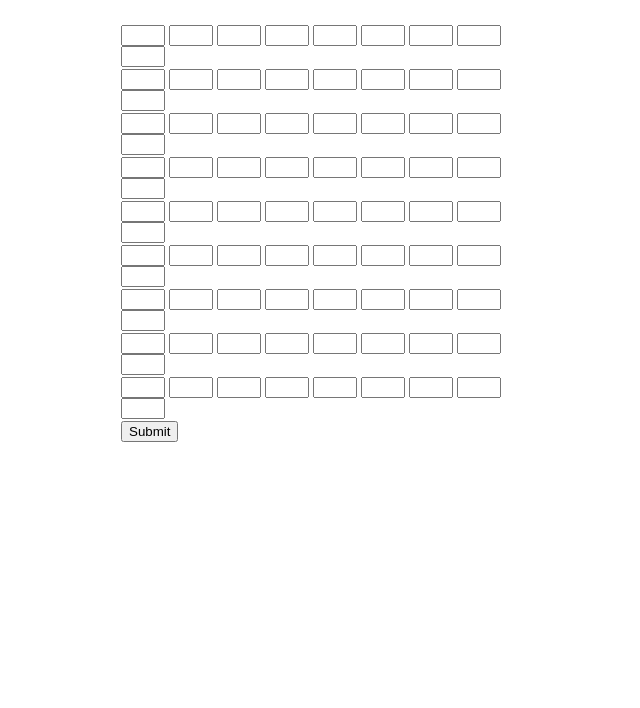
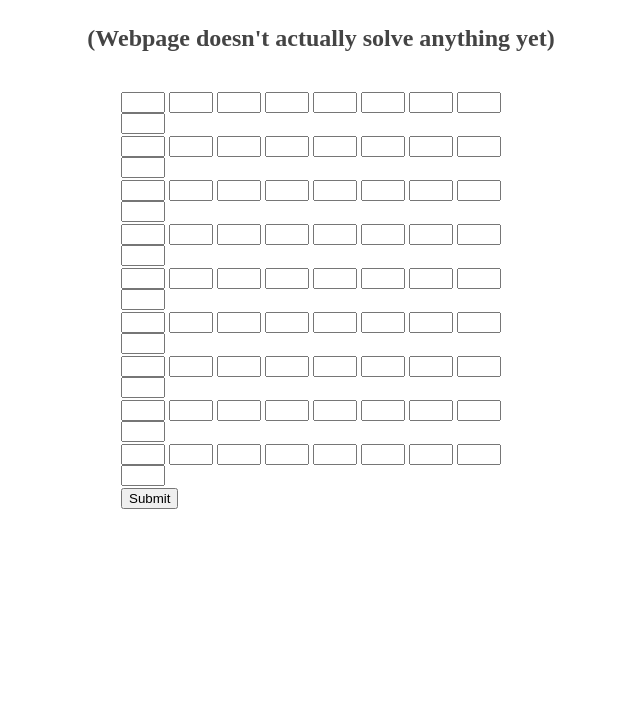
Before and after one commit to sullyj3/Sudoku, a plain HTML site: page static/index.html in a window 1280 px wide. Shown: the part 92-800 px from the top of the page, without its empty margins (319-959 px from the left). Drawn offline with Linux system fonts and the light colour scheme; files that its build step writes are made by us from their sources; files whose address does not match are found by name.

Commit message:
subheading

```diff
--- a/static/index.html
+++ b/static/index.html
@@ -8,6 +8,7 @@
 </head>
 <body>
 	<h1 class="title">Sudoku Solver</h1>
+	<h2 class="subtitle">(Webpage doesn't actually solve anything yet)</h2>
 	<form>
 		<div class="grid">
 			<div class="row" id="r1">
--- a/static/style.css
+++ b/static/style.css
@@ -5,7 +5,7 @@
 }
 */
 
-h1 {
+h1, h2 {
 	margin:40px auto;
 	text-align: center;
 	color:#444;
```
